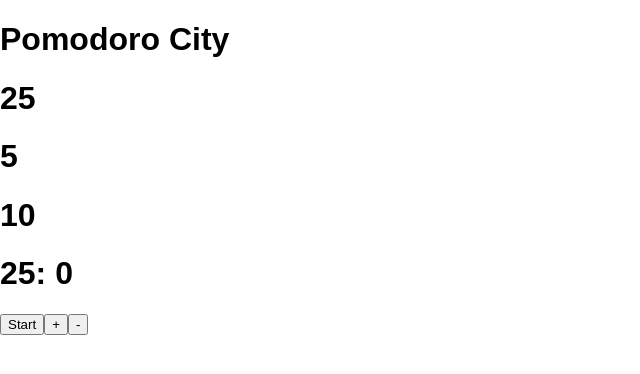
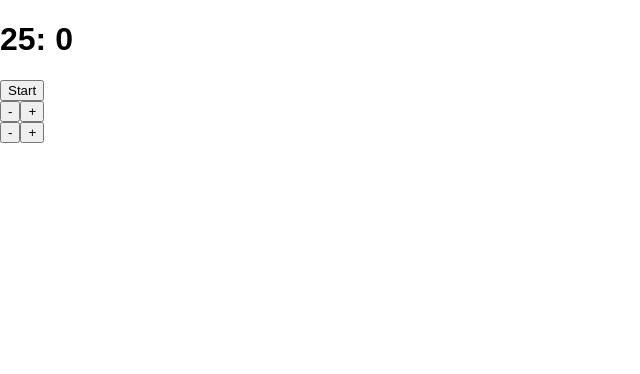
Before and after one commit to odm275/pomodoro-clock-react, a React (Create React App) app: page / in a window 1280 px wide. Shown: the top 374 px of the page, without its empty margins (0-640 px from the left). Built offline with nearby package versions, Linux system fonts and the light colour scheme; the HTML template or start-up script is replaced by a standard one.

Commit message:
A pomodoro that that actually makes sense; and way cleaner code structure

```diff
--- /dev/null
+++ b/src/Add.js
@@ -0,0 +1,10 @@
+import React from 'react';
+
+const Add = (props) => (
+    <div>
+        <button onClick={props.sub}>-</button>
+        <button onClick={props.add}>+</button>
+    </div>
+);
+
+export default Add;
--- a/src/App.js
+++ b/src/App.js
@@ -1,6 +1,7 @@
+
 import React, { Component } from 'react'
-//import Moment from 'react-moment'
-import 'moment-timezone'
+import Timer from './Timer';
+import Add from './Add';
 import './App.css'
 
 class App extends Component {
@@ -8,60 +9,72 @@ class App extends Component {
     super();
     this.second = 1000;
     this.minute = this.second*60;
+    this.session = new Date(this.minute*25).getTime();
+    this.shortBreak = new Date(this.minute*5).getTime();
+    this.longBreak = new Date(this.minute*10).getTime();
+    //this.n = 0;
+
     this.state = {
-      session: new Date(this.minute*25).getTime(),
-      shortBreak: new Date(this.minute*5).getTime(),
-      longBreak: new Date(this.minute*10).getTime(),
-      time: ''
+      session: timeFormat(this.session),
+      shortBreak: timeFormat(this.shortBreak),
+      longBreak: timeFormat(this.longBreak),
     };
 
-  this.start = this.start.bind(this);
-  this.plusTime = this.plusTime.bind(this);
+  }
 
-  }
-  start(e){
-    e.preventDefault();
-    const goal = new Date().getTime() + this.state.session;
-    let timer = () =>{
+  start(type){
+    //if(this.n % 8 === 0 && this.n !== 0) {
+    const goal = new Date().getTime() + this[type];
+    let timer = () => {
+      console.log(type);
       let now = new Date().getTime();// New time that approaches goal second by second
       let distance = goal - now; //in Milliseconds
-      let time = timeFormat(distance);
-      this.setState({time});
-      if (distance < 0) {
+      let time = timeFormat(distance); //Translate to correct format
+      this.setState({
+        [type]: time //[type] makes an otherwise string a valid property.
+      });
+      if (distance === 0) {
         clearInterval(x);
       }
     }
     timer();
     let x = setInterval(timer,1000);
   }
-  plusTime(time){
-  let add = this.state.session + this.minute;
-  this.setState({session:add});
-}
-  minusTime(time){
 
+  plusTime(type){
+    console.log(type);
+    this[type] = this[type] + this.minute;
+    let formatAdd = timeFormat(this[type]);
+    this.setState({[type]:formatAdd});
+  }
+
+  minusTime(type){
+    console.log(this[type]);
+    this[type] = this[type] - this.minute;
+    let formatSub = timeFormat(this[type]);
+    this.setState({[type]:formatSub});
   }
 
   render() {
-    const times = [this.state.session
-                  ,this.state.shortBreak
-                  ,this.state.longBreak];
+
     return (
-
       <div className="App">
-        <h1>Pomodoro City</h1>
-        {times.map(time=>{
-          return(<h1>{timeFormat(time,true)}</h1>)
-        })}
-        <h1>{this.state.time ? this.state.time: timeFormat(this.state.session)}</h1>
-        <button onClick={this.start}>Start</button>
-        <button onClick={this.plusTime}>+</button>
-        <button>-</button>
+        <Timer
+          time = {this.state.session}
+          start = {() => this.start('session')}
+        />
+        <Add
+          add = {() => this.plusTime('session')}
+          sub = {() => this.minusTime('session')}
+        />
+        <Add
+          add = {() => this.plusTime('shortBreak')}
+          sub = {() => this.minusTime('shortBreak')}
+        />
       </div>
     );
   }
 }
-
 
 function timeFormat(milliseconds, bool){
   const minutes = Math.floor((milliseconds % (1000 * 60 * 60)) / (1000 * 60));
--- /dev/null
+++ b/src/Timer.js
@@ -0,0 +1,10 @@
+import React from 'react';
+
+const Timer = (props) => (
+    <div>
+        <h1>{props.time}</h1>
+        <button onClick={props.start}>Start</button>
+    </div>
+);
+
+export default Timer;
```
Also changed, not shown: src/Substract.js (added).
